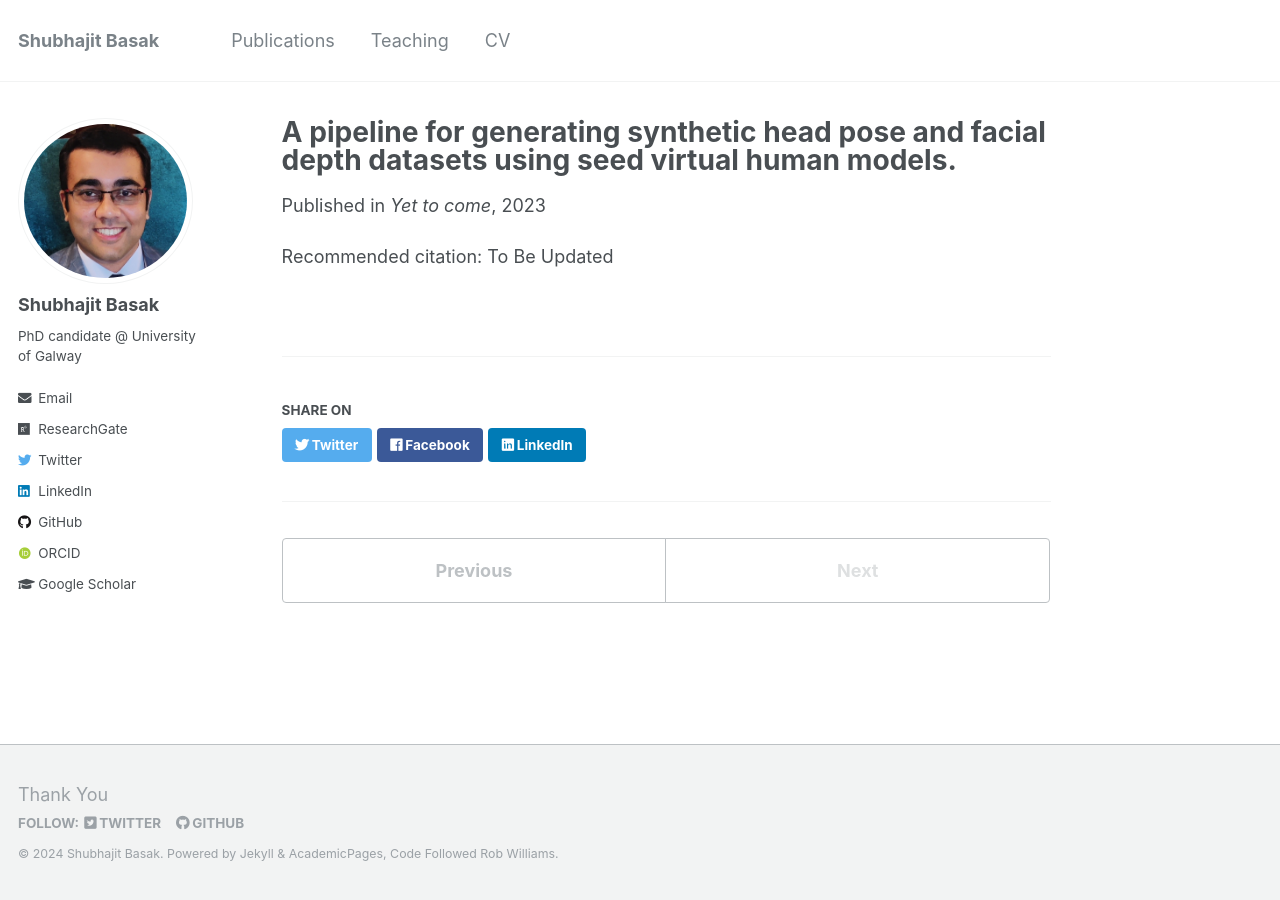
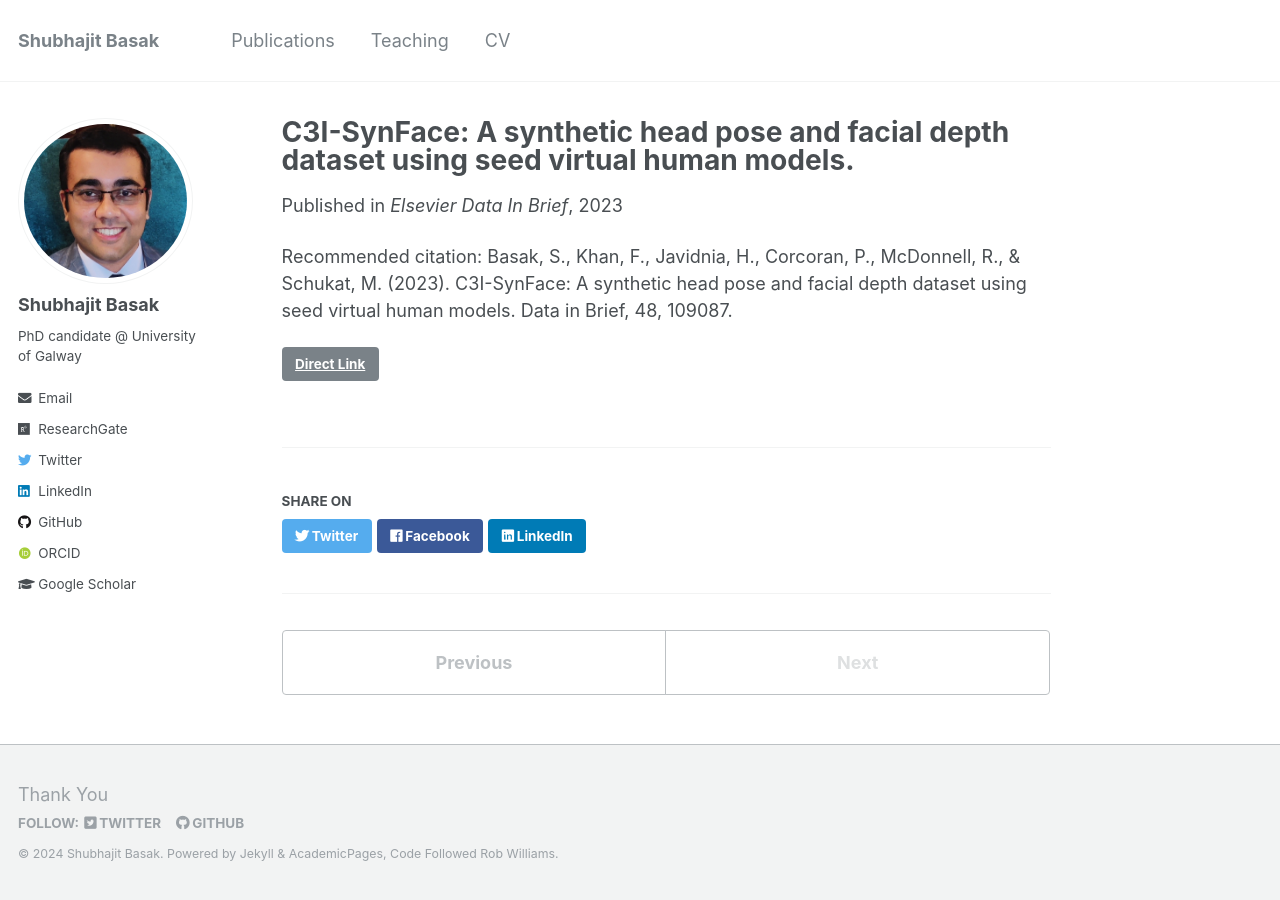
Before and after one commit to shubhajitbasak/shubhajitbasak.github.io, a Jekyll site: the page built from _publications/2023_DIB_SB.md, in a window 1280 px wide. Built offline with Jekyll 4.4.1, drawn with Linux system fonts in a browser that asks for light colours; some web fonts are replaced.

Commit message:
update publication

```diff
--- a/_publications/2023_DIB_SB.md
+++ b/_publications/2023_DIB_SB.md
@@ -1,12 +1,12 @@
 ---
-title: "A pipeline for generating synthetic head pose and facial depth datasets using seed virtual human models."
+title: "C3I-SynFace: A synthetic head pose and facial depth dataset using seed virtual human models."
 collection: publications
 permalink: /publication/2023_DIB_SB
 date: 2023-10-02
-venue: 'Yet to come'
+venue: 'Elsevier Data In Brief'
 
 [//]: # (paperurl: '/files/pdf/teaching/Teaching Programming.pdf')
-[//]: # (link: 'https://doi.org/10.1017/S1049096521001153')
+link: 'https://doi.org/10.1016/j.dib.2023.109087'
 github: 'https://github.com/shubhajitbasak/blenderDataGeneration'
-citation: 'To Be Updated'
+citation: 'Basak, S., Khan, F., Javidnia, H., Corcoran, P., McDonnell, R., & Schukat, M. (2023). C3I-SynFace: A synthetic head pose and facial depth dataset using seed virtual human models. Data in Brief, 48, 109087.'
 ---
```
